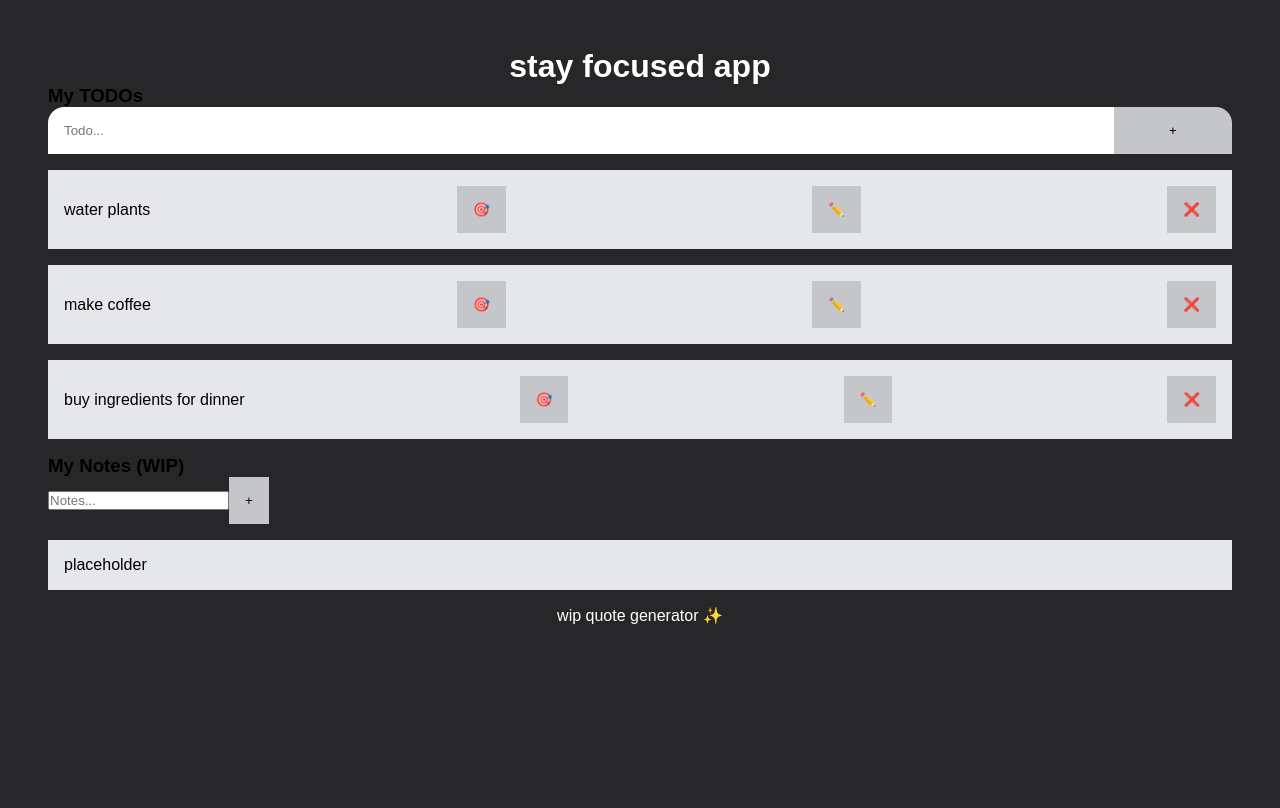
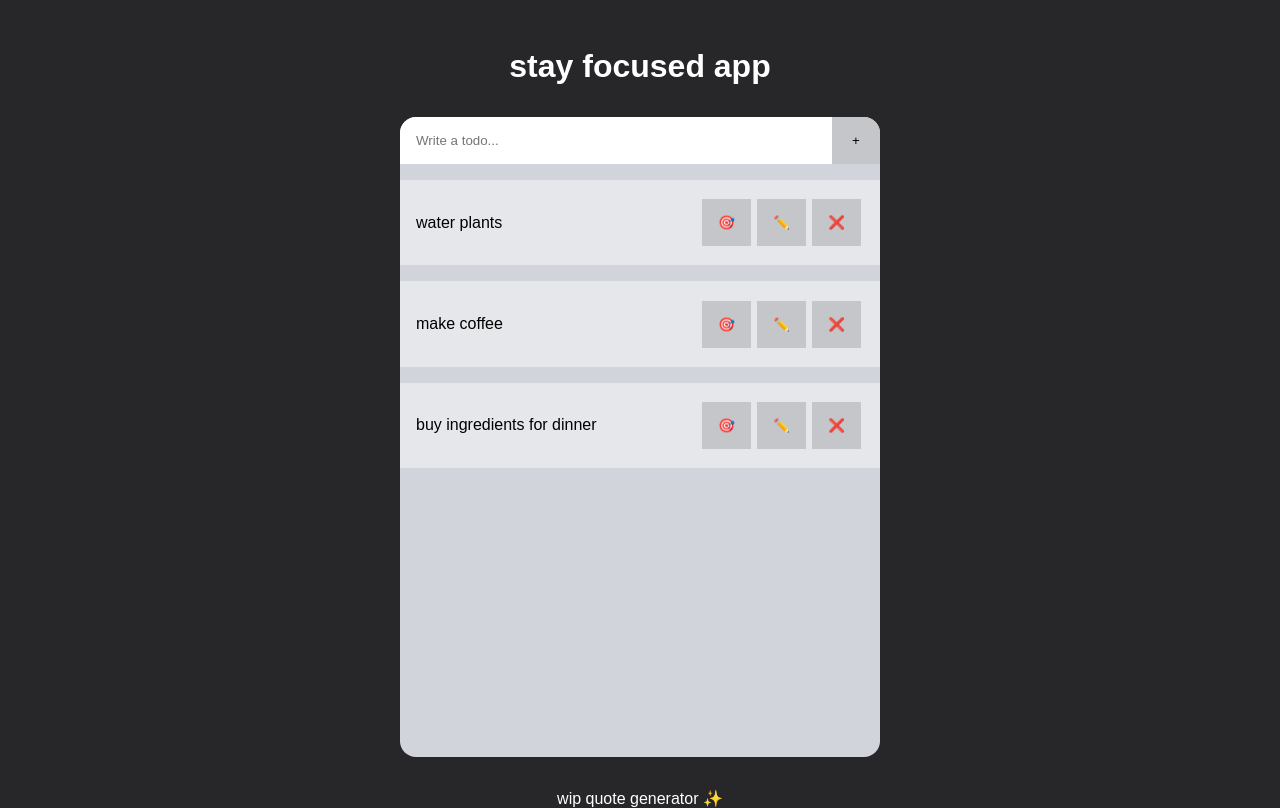
Before and after one commit to kimhnh/todo-app, a React (Vite) app: page / in a window 1280 px wide. Built offline with nearby package versions, Linux system fonts and the light colour scheme.

Commit message:
refactor

```diff
--- a/src/App.jsx
+++ b/src/App.jsx
@@ -8,9 +8,9 @@ import { NotesForm, NoteList } from './NotesForm'; // WIP
 
 // Dummy TODO List
 const todoList = [
-  { id: 1, todo: 'water plants', status: false },
-  { id: 2, todo: 'make coffee', status: false },
-  { id: 3, todo: 'buy ingredients for dinner', status: false },
+  { id: crypto.randomUUID(), todo: 'water plants', status: false },
+  { id: crypto.randomUUID(), todo: 'make coffee', status: false },
+  { id: crypto.randomUUID(), todo: 'buy ingredients for dinner', status: false },
 ];
 
 // Dummy Notes List
@@ -59,10 +59,10 @@ export default function App() {
   }
 
   return (
-    <>
+    <div className="container">
       <Header />
       <main>
-        <div className="todo-list">
+        <div className="todo">
           <TodoForm onAddItem={handleAddItem} />
           <TodoList
             todos={list}
@@ -74,12 +74,12 @@ export default function App() {
             onUpdateItem={handleUpdateItem}
           />
         </div>
-        <div className="notes">
+        {/* <div className="notes">
           <NotesForm />
           <NoteList />
-        </div>
+        </div> */}
       </main>
       <Footer />
-    </>
+    </div>
   );
 }
--- a/src/NotesForm.jsx
+++ b/src/NotesForm.jsx
@@ -3,8 +3,8 @@ import Input from './components/Input';
 // WIP WIP WIP ///////////////////////////////////
 export function NotesForm({}) {
   return (
-    <form action="">
-      <h3>My Notes (WIP)</h3>
+    <form className="form">
+      <span>My Notes (WIP)</span>
       <Input>Notes...</Input>
       <button>+</button>
     </form>
--- a/src/components/ButtonList.jsx
+++ b/src/components/ButtonList.jsx
@@ -2,10 +2,10 @@ import Button from './Button';
 
 export default function ButtonList({ item, onWorkingItem, onEditInput, onDeleteItem }) {
   return (
-    <>
+    <div className="button-list">
+      <Button onAction={() => onDeleteItem(item)}>❌</Button>
+      <Button onAction={() => onEditInput(item)}>✏️</Button>
       <Button onAction={() => onWorkingItem(item)}>🎯</Button>
-      <Button onAction={() => onEditInput(item)}>✏️</Button>
-      <Button onAction={() => onDeleteItem(item)}>❌</Button>
-    </>
+    </div>
   );
 }
--- a/src/components/TodoForm.jsx
+++ b/src/components/TodoForm.jsx
@@ -20,12 +20,12 @@ export default function TodoForm({ onAddItem }) {
       className="form"
       onSubmit={handleSubmit}
     >
-      <h3>My TODOs</h3>
+      {/* <span>My TODOs</span> */}
       <Input
         value={todo}
         onChange={setTodo}
       >
-        Todo...
+        Write a todo...
       </Input>
       <Button>+</Button>
     </form>
--- a/src/components/TodoItem.jsx
+++ b/src/components/TodoItem.jsx
@@ -24,12 +24,8 @@ export default function TodoItem({
   }
 
   return (
-    <li>
-      {workingItem?.id === item.id ? (
-        <p className="working-on">👉{item.todo}👈</p>
-      ) : (
-        <p>{item.todo}</p>
-      )}
+    <li className={workingItem?.id === item.id ? 'working-on' : ''}>
+      <p>{item.todo}</p>
 
       {isEditing && (
         <form onSubmit={handleSubmit}>
```
